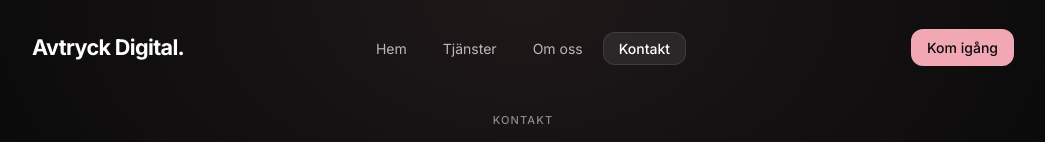
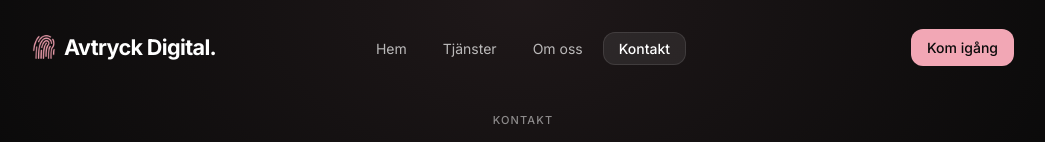
Before and after one commit to L-A-Solutions/growable-site, a Next.js app: page /contact in a window 1280 px wide. Shown: the top 142 px of the page, without its empty margins (117-1162 px from the left). Built offline with nearby package versions, Linux system fonts and the light colour scheme.

Commit message:
Add fingerprint logo beside Avtryck Digital in navbar
Co-Authored-By: Claude Sonnet 4.6 <noreply@anthropic.com>

```diff
--- a/components/Navigation.tsx
+++ b/components/Navigation.tsx
@@ -4,7 +4,8 @@ import { useState, useEffect, useRef } from "react";
 import Link from "next/link";
 import { usePathname } from "next/navigation";
 import { m, AnimatePresence } from "framer-motion";
-import { Menu, X, Zap } from "lucide-react";
+import Image from "next/image";
+import { Menu, X } from "lucide-react";
 import styles from "./Navigation.module.css";
 
 const navLinks = [
@@ -51,6 +52,7 @@ export default function Navigation() {
         <nav className={`${styles.nav} ${scrolled ? styles.navScrolled : ""}`}>
           {/* Logo */}
           <Link href="/" className={styles.logo}>
+            <Image src="/favicon.png" alt="Avtryck Digital" width={24} height={24} />
             <span className={styles.logoText}>Avtryck Digital.</span>
           </Link>
 
```
